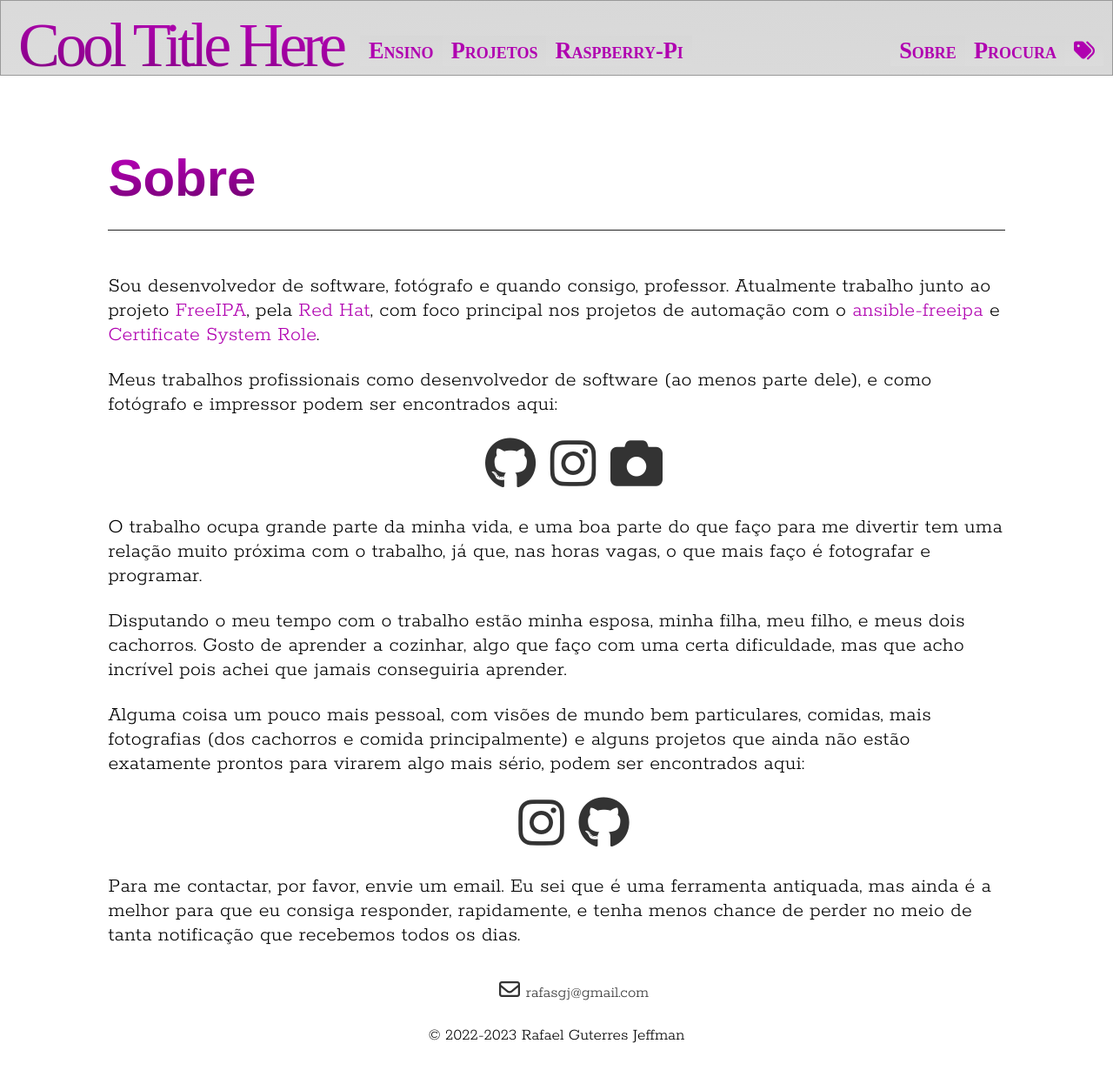
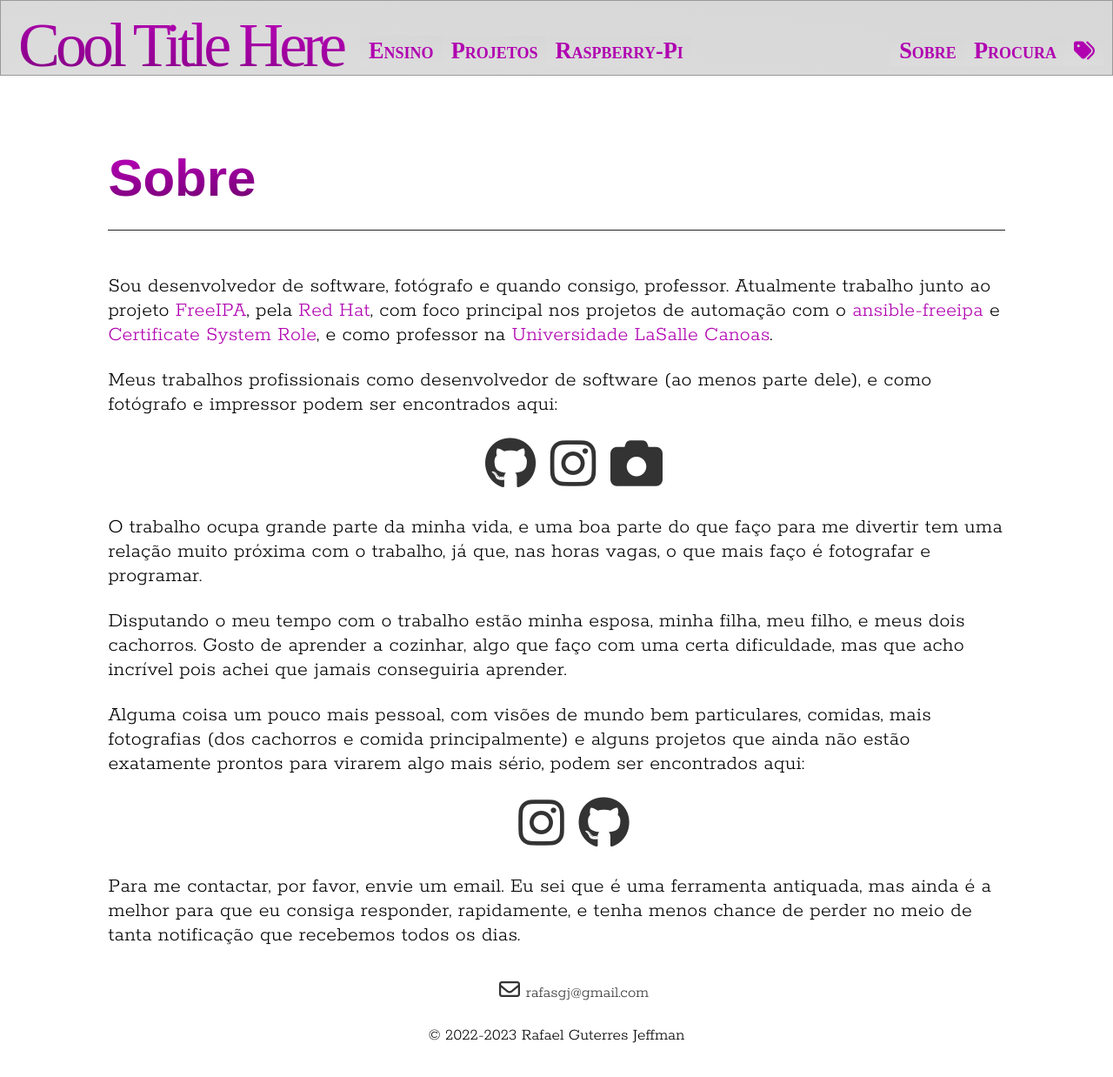
Before and after one commit to rafasgj/rafaeljeffman.com, a Jekyll site: the page built from about.md, in a window 1280 px wide and 1239 px high. Shown: the whole window at 87% size. Built offline with Jekyll 4.4.1, drawn with Linux system fonts in a browser that asks for light colours; some web fonts are replaced.

Commit message:
Update current work relations.

```diff
--- a/about.md
+++ b/about.md
@@ -4,7 +4,7 @@ layout: section
 sections: []
 ---
 
-Sou desenvolvedor de software, fotógrafo e quando consigo, professor. Atualmente trabalho junto ao projeto [FreeIPA], pela [Red Hat], com foco principal nos projetos de automação com o [ansible-freeipa] e [Certificate System Role].
+Sou desenvolvedor de software, fotógrafo e quando consigo, professor. Atualmente trabalho junto ao projeto [FreeIPA], pela [Red Hat], com foco principal nos projetos de automação com o [ansible-freeipa] e [Certificate System Role], e como professor na [Universidade LaSalle Canoas].
 
 Meus trabalhos profissionais como desenvolvedor de software (ao menos parte dele), e como fotógrafo e impressor podem ser encontrados aqui:
 <div class="social">
@@ -44,3 +44,4 @@ Para me contactar, por favor, envie um email. Eu sei que é uma ferramenta antiq
 [ansible-freeipa]: https://github.com/freeipa/ansible-freeipa
 [certificate system role]: https://github.com/linux-system-roles/certificate
 [Red Hat]: https://jobs.redhat.com
+[Universidade LaSalle Canoas]: /teaching/lasalle
```
